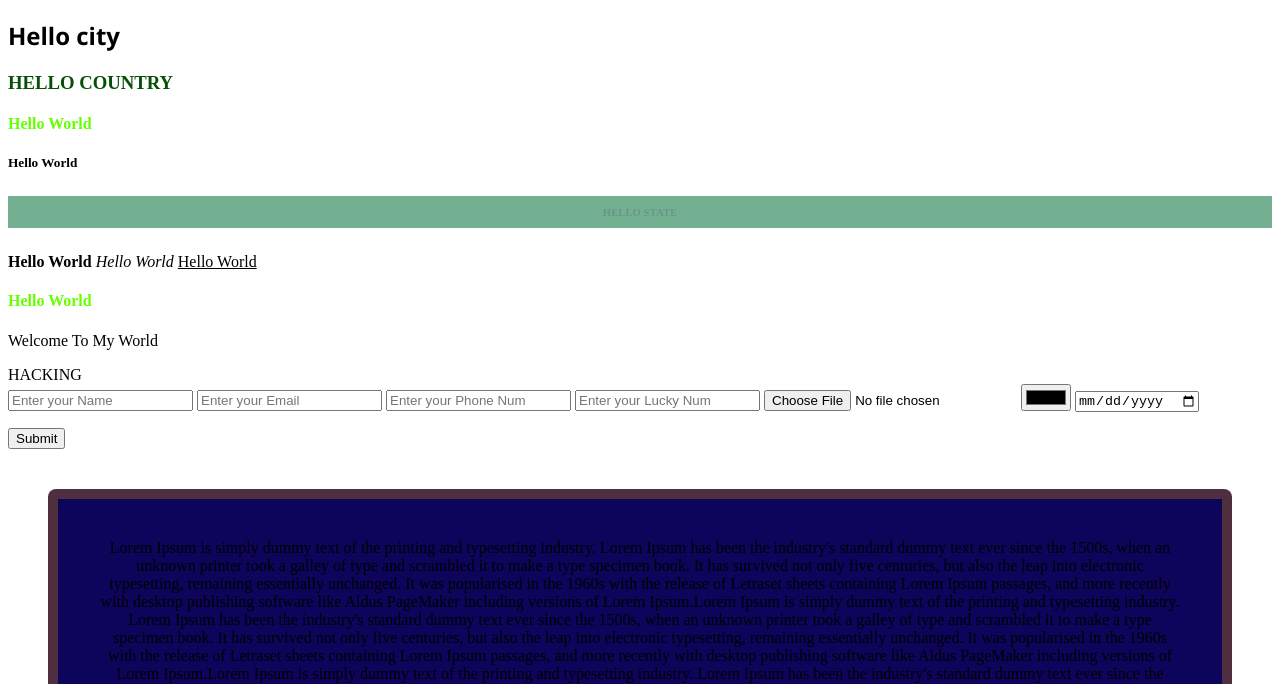
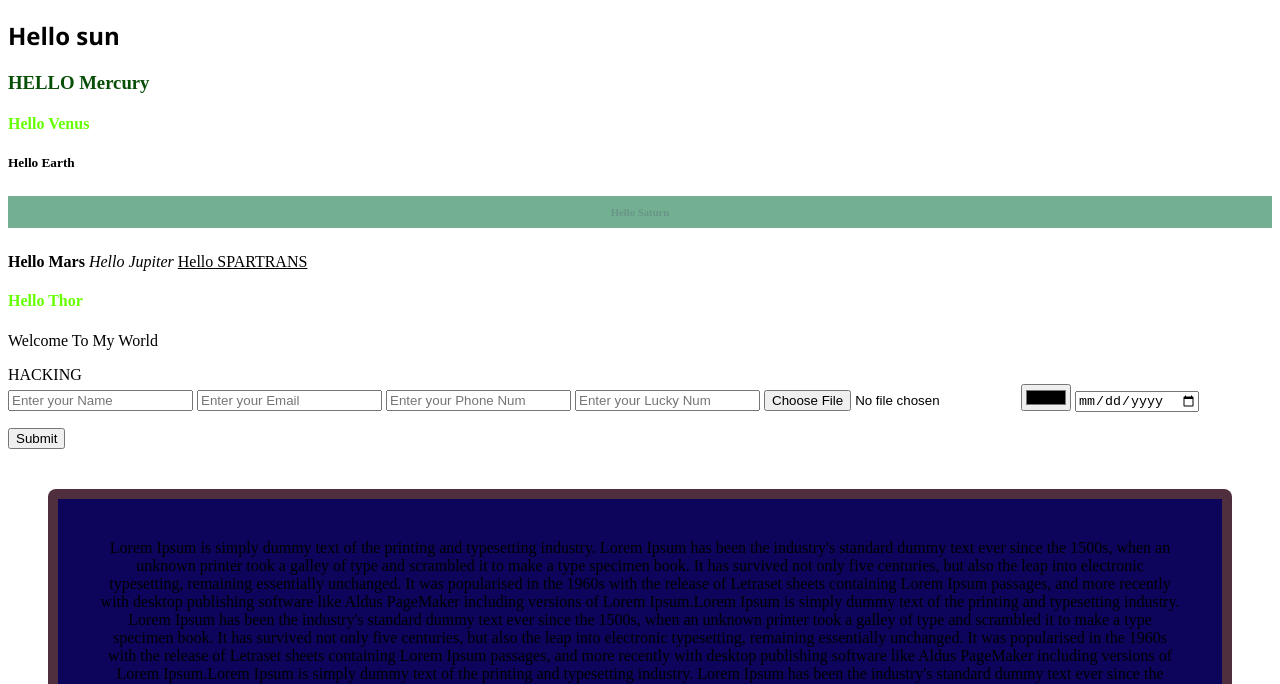
Before and after one commit to Manojdhinakar/AICL-B5-FE, a plain HTML site: page index.html in a window 1280 px wide. Shown: the part 107-791 px from the top of the page. Drawn offline with Linux system fonts and the light colour scheme.

Commit message:
PROVIDING CODES

```diff
--- a/index.html
+++ b/index.html
@@ -12,15 +12,15 @@
 <body>
     bean
     <h1 id="heading1">Hello World</h1>
-    <h2 style="font-family: 'Segoe UI', Tahoma, Geneva, Verdana, sans-serif">Hello city</h2>
-    <h3 class="test">HELLO COUNTRY</h3>
-    <h4>Hello World</h4>
-    <h5>Hello World</h5>
-    <h6 id="heading1">HELLO STATE</h6>
-    <b>Hello World</b>
-    <i>Hello World</i>
-    <u>Hello World</u>
-    <h4>Hello World</h4>
+    <h2 style="font-family: 'Segoe UI', Tahoma, Geneva, Verdana, sans-serif">Hello sun</h2>
+    <h3 class="test">HELLO Mercury</h3>
+    <h4>Hello Venus</h4>
+    <h5>Hello Earth</h5>
+    <h6 id="heading1">Hello Saturn</h6>
+    <b>Hello Mars</b>
+    <i>Hello Jupiter</i>
+    <u>Hello SPARTRANS</u>
+    <h4>Hello Thor</h4>
     <p>Welcome To My World</p>
     <span>HACKING</span>
     <form>
@@ -55,7 +55,7 @@
         <img src="https://cdn.dnaindia.com/sites/default/files/styles/full/public/2020/11/19/938436-vk-csk.jpg"
             id="image" />
     </div>
-    <div class="container">tEST </div>
+    <div class="container">KNOWLEDGE IS MONEY</div>
 
 
     <div class="flexdiv">
```
